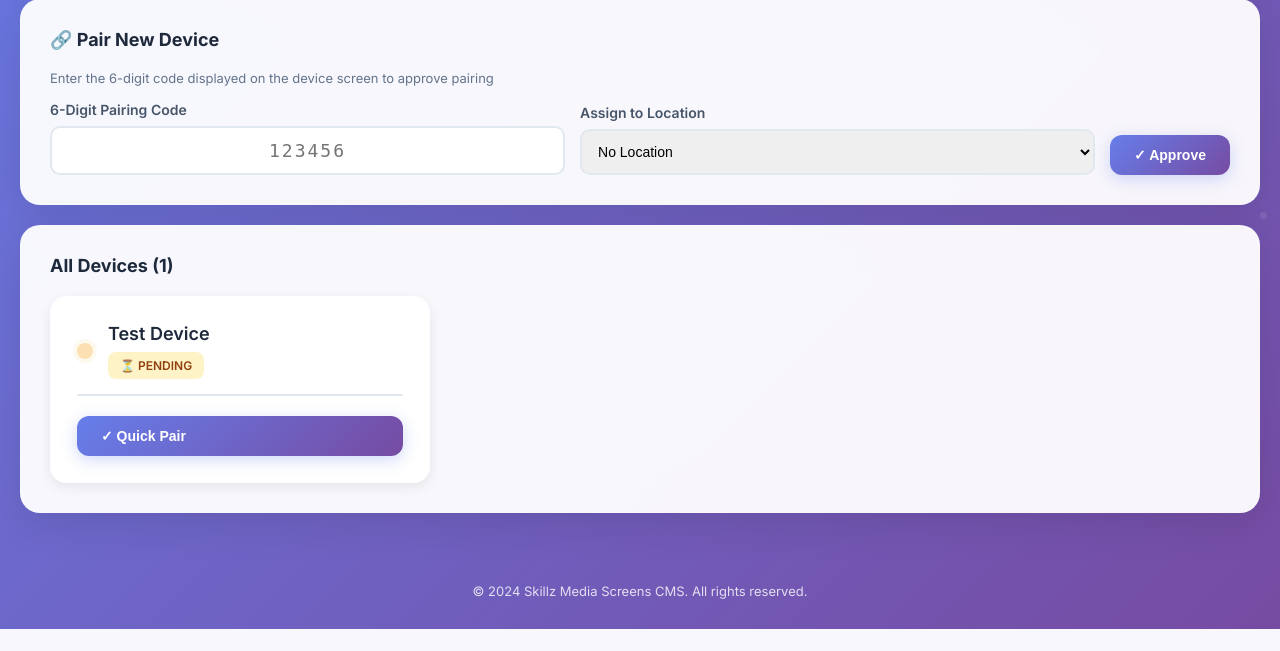
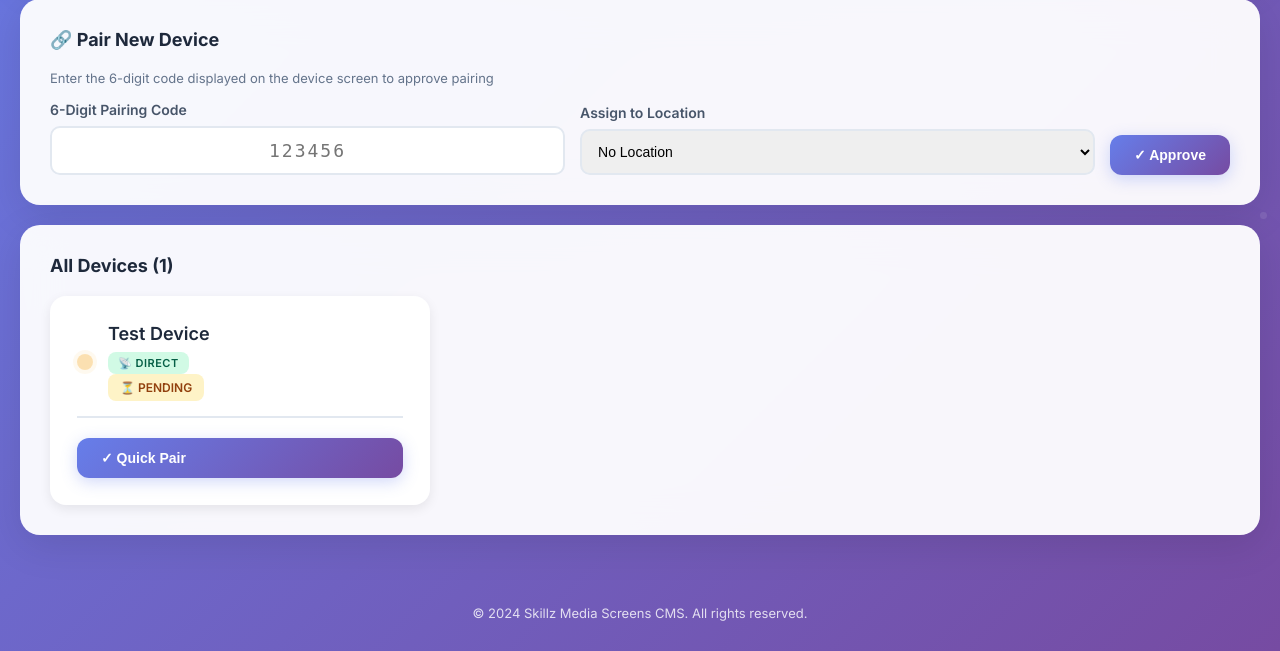
Before and after one commit to Coachskillz/jetson-media-player, a Flask app: page /devices in a window 1280 px wide. Shown: the part 412-1063 px from the top of the page. Before the commit the page ends 1041 px from the top, so only its background shows below. Run offline with Flask 3, Linux system fonts and the light colour scheme.

Commit message:
auto-claude: subtask-3-1 - Add connection mode badge (Hub/Direct) to device cards
- Add CSS styles for connection mode badges (.connection-mode-badge, .badge-hub, .badge-direct)
- Display Hub badge (blue) or Direct badge (green) on each device card
- Follows existing location-badge pattern for consistent styling
- Badge appears in device-meta section for all devices

Co-Authored-By: Claude Opus 4.5 <noreply@anthropic.com>

```diff
--- a/cms/templates/devices.html
+++ b/cms/templates/devices.html
@@ -336,6 +336,27 @@
     color: #92400e;
 }
 
+/* Connection Mode Badges */
+.connection-mode-badge {
+    display: inline-block;
+    padding: 4px 10px;
+    border-radius: 8px;
+    font-size: 11px;
+    font-weight: 600;
+    text-transform: uppercase;
+    letter-spacing: 0.5px;
+}
+
+.badge-hub {
+    background: #dbeafe;
+    color: #1e40af;
+}
+
+.badge-direct {
+    background: #d1fae5;
+    color: #065f46;
+}
+
 .device-playlists {
     margin: 15px 0;
 }
@@ -557,6 +578,13 @@
                             </div>
                         </div>
                         {% endif %}
+                        <div class="device-meta-item">
+                            {% if device.connection_mode == 'hub' %}
+                            <span class="connection-mode-badge badge-hub">🔗 Hub</span>
+                            {% else %}
+                            <span class="connection-mode-badge badge-direct">📡 Direct</span>
+                            {% endif %}
+                        </div>
                         {% if device.mac_address %}
                         <div class="device-meta-item">
                             <strong>MAC:</strong> {{ device.mac_address }}
```
